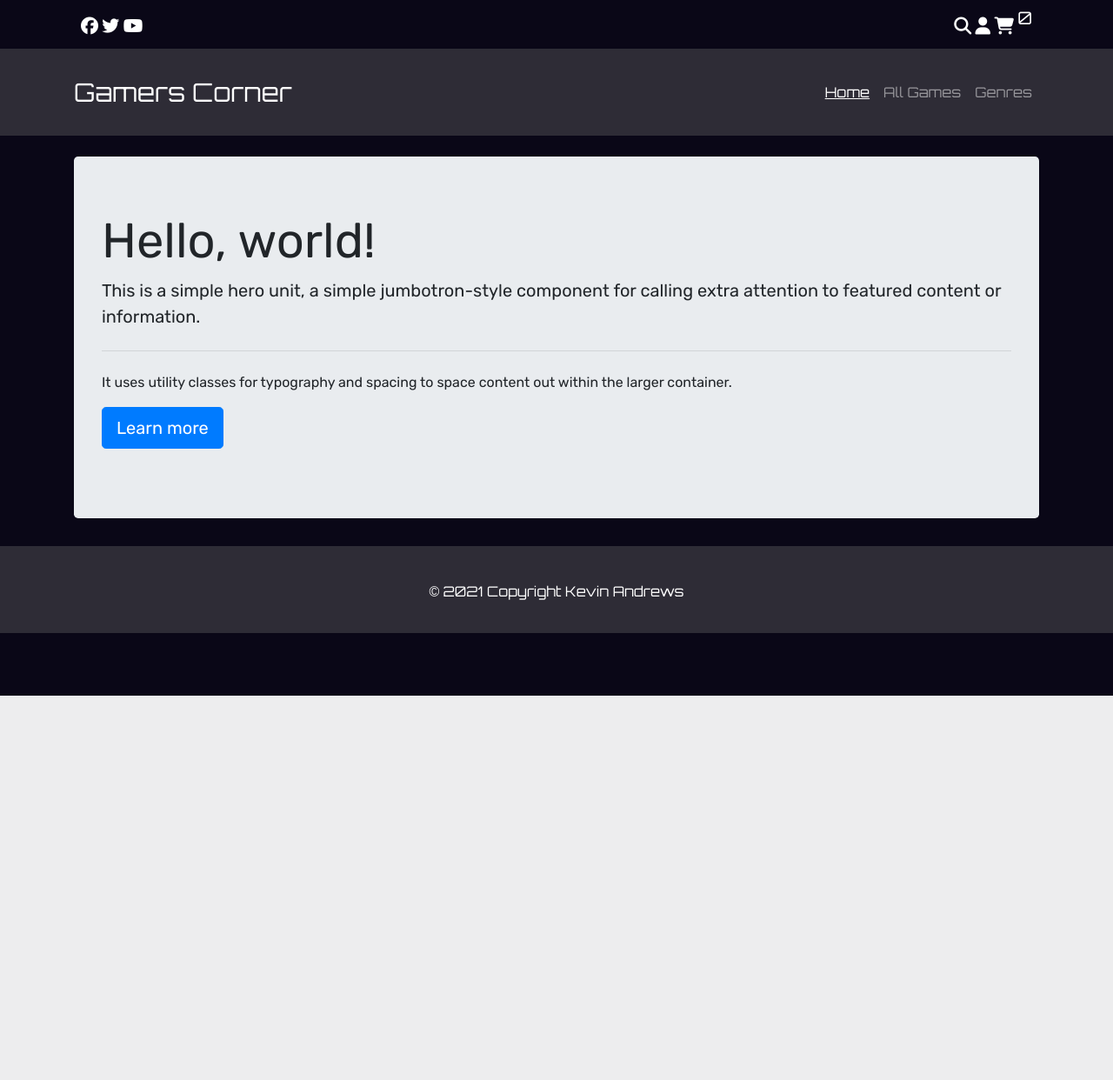
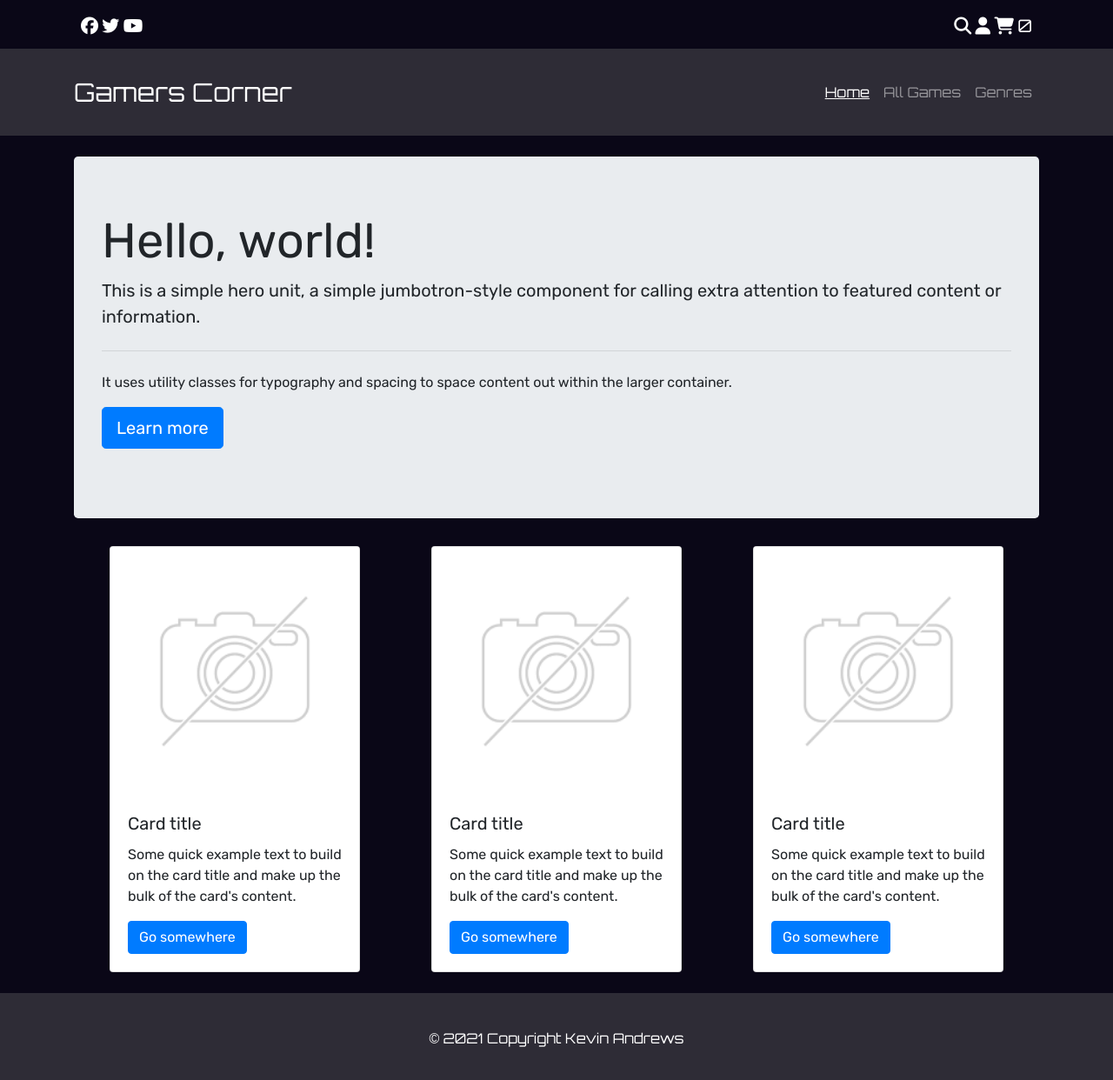
Before and after one commit to Code-Institute-Submissions/KevAndrews-Milestone_Project_4_DecResub, a Django app: page / in a window 1280 px wide. Shown: the whole page at 87% size. Before the commit the page ends 800 px from the top, so only its background shows below. Run offline with Django 3.2, Linux system fonts and the light colour scheme; some libraries are stand-ins or nearby versions.

Commit message:
Add Product cards and styling

```diff
--- a/gamers_corner/settings.py
+++ b/gamers_corner/settings.py
@@ -149,6 +149,9 @@ USE_TZ = True
 STATIC_URL = '/static/'
 STATICFILES_DIRS = (os.path.join(BASE_DIR, 'static'),)
 
+MEDIA_URL = '/media/'
+MEDIA_ROOT = os.path.join(BASE_DIR, 'media')
+
 # Default primary key field type
 # https://docs.djangoproject.com/en/3.2/ref/settings/#default-auto-field
 
--- a/home/templates/home/index.html
+++ b/home/templates/home/index.html
@@ -13,5 +13,37 @@
             <a class="btn btn-primary btn-lg" href="#" role="button">Learn more</a>
         </p>
     </div>
+    <div class="row card-display">
+        <div class="card mx-auto mb-4" style="width: 18rem;">
+            <img class="card-img-top" src="{{ MEDIA_URL }}../media/noimage.png" alt="Card image cap">
+            <div class="card-body">
+                <h5 class="card-title">Card title</h5>
+                <p class="card-text">Some quick example text to build on the card title and make up the bulk of the
+                    card's
+                    content.</p>
+                <a href="#" class="btn btn-primary">Go somewhere</a>
+            </div>
+        </div>
+        <div class="card mx-auto mb-4" style="width: 18rem;">
+            <img class="card-img-top" src="{{ MEDIA_URL }}../media/noimage.png" alt="Card image cap">
+            <div class="card-body">
+                <h5 class="card-title">Card title</h5>
+                <p class="card-text">Some quick example text to build on the card title and make up the bulk of the
+                    card's
+                    content.</p>
+                <a href="#" class="btn btn-primary">Go somewhere</a>
+            </div>
+        </div>
+        <div class="card mx-auto mb-4" style="width: 18rem;">
+            <img class="card-img-top" src="{{ MEDIA_URL }}../media/noimage.png" alt="Card image cap">
+            <div class="card-body">
+                <h5 class="card-title">Card title</h5>
+                <p class="card-text">Some quick example text to build on the card title and make up the bulk of the
+                    card's
+                    content.</p>
+                <a href="#" class="btn btn-primary">Go somewhere</a>
+            </div>
+        </div>
+    </div>
 </section>
 {% endblock %}
--- a/static/css/base_style.css
+++ b/static/css/base_style.css
@@ -9,6 +9,10 @@ body {
 
 .active {
     text-decoration: underline;
+}
+
+.navbar-toggler {
+    cursor: pointer;
 }
 
 /*Custom Code for the Header Section*/
@@ -40,6 +44,11 @@ body {
     background-color: rgba(100, 100, 100, .4);
 }
 
+/*Custom Code for the Card Display*/
+.card-display {
+    padding: 0 15px 0 15px;
+}
+
 /*Custom Code for the Footer Section*/
 .page-footer {
     color: white;
--- a/templates/base.html
+++ b/templates/base.html
@@ -67,7 +67,7 @@
                         <li>
                             <a href="#">
                                 <i class="fa fa-shopping-cart fa-lg text-white align-text-bottom"></i>
-                                <span class="item-count fa-lg text-white">0</span>
+                                <span class="item-count fa-lg text-white align-text-bottom">0</span>
                             </a>
                         </li>
                     </ul>
@@ -78,12 +78,10 @@
         <nav class="navbar navbar-expand-lg navbar-dark">
             <div class="container">
                 <a class="navbar-brand" href="#">Gamers Corner</a>
-                <button class="navbar-toggler" type="button" data-bs-toggle="collapse"
-                    data-bs-target="#navbarSupportedContent" aria-controls="navbarSupportedContent"
-                    aria-expanded="false" aria-label="Toggle navigation">
+                <button class="navbar-toggler" type="button" data-toggle="collapse" data-target="#main-nav" aria-controls="main-nav" aria-expanded="false" aria-label="Toggle navigation">
                     <span class="navbar-toggler-icon"></span>
                 </button>
-                <div class="collapse navbar-collapse" id="navbarSupportedContent">
+                <div class="collapse navbar-collapse" id="main-nav">
                     <ul class="navbar-nav mb-2 mb-lg-0 ml-auto">
                         <li class="nav-item">
                             <a class="nav-link active" aria-current="page" href="#">Home</a>
```
Also changed, not shown: media/noimage.png (added).
